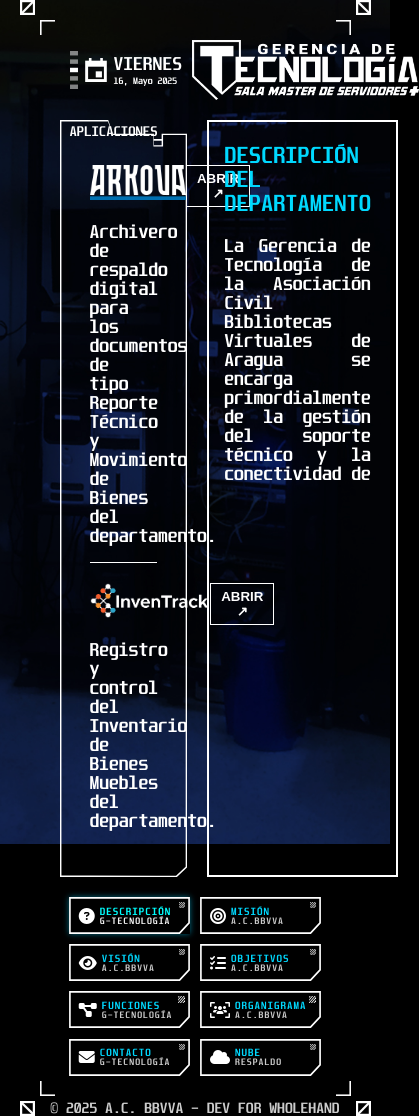
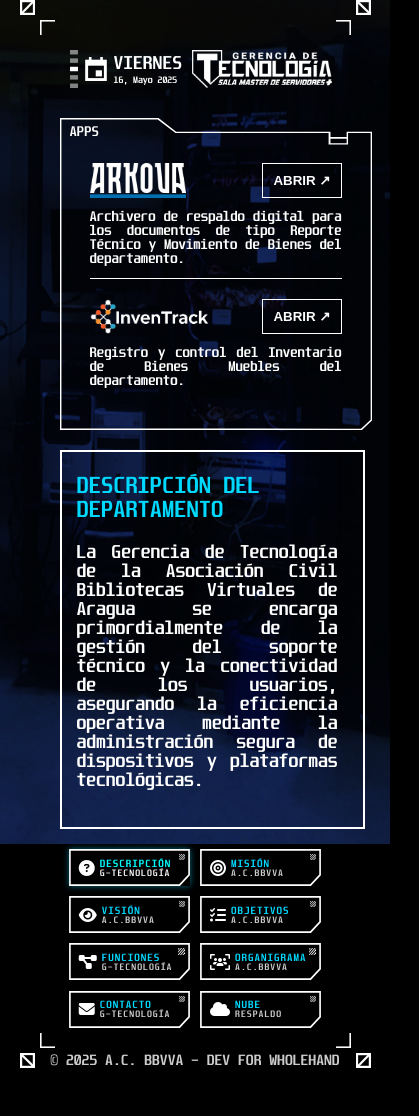
Before and after one commit to WHOLEHAND/g-tecnologia, a plain HTML site: page index.html in a window 390 px wide. Shown: the whole page, 419 px wide, since content can reach past the window. After the commit the page ends 1068 px from the top, so only its background shows below. Drawn offline with Linux system fonts and the light colour scheme.

Commit message:
Responsive

```diff
--- a/assets/css/style-generales.css
+++ b/assets/css/style-generales.css
@@ -421,3 +421,71 @@ body::before {
   opacity: 0.75;
   z-index: -1;
 }
+
+/* -------- TABLETS (<= 923px) -------- */
+@media screen and (max-width: 923px) {
+  body {
+    font-size: 0.75rem;
+  }
+
+  .logo img {
+    max-width: 180px;
+  }
+
+  .app-name-section {
+    font-size: 0.75rem;
+    color: transparent; /* Oculta el texto visible */
+    height: auto;
+    position: absolute;
+  }
+
+  .app-name-section::before {
+    content: "APPS";
+    display: block;
+    color: #ffffff; /* Color visible para el texto nuevo */
+    position: absolute;
+    top: 0;
+    left: 0;
+  }
+}
+
+/* -------- SMARTPHONES (<= 771px) -------- */
+@media screen and (max-width: 771px) {
+  body {
+    font-size: 0.75rem;
+  }
+
+  .logo img {
+    max-width: 140px;
+  }
+
+  .main-content {
+    flex-direction: column;
+    gap: 20px;
+  }
+
+  .left-panel,
+  .right-panel {
+    width: 100%;
+  }
+
+  .left-panel {
+    max-width: 93%;
+  }
+
+  .app-name-section {
+    font-size: 0.75rem;
+    color: transparent; /* Oculta el texto visible */
+    height: auto;
+    position: absolute;
+  }
+
+  .app-name-section::before {
+    content: "APPS";
+    display: block;
+    color: #ffffff; /* Color visible para el texto nuevo */
+    position: absolute;
+    top: 0;
+    left: 0;
+  }
+}
```
